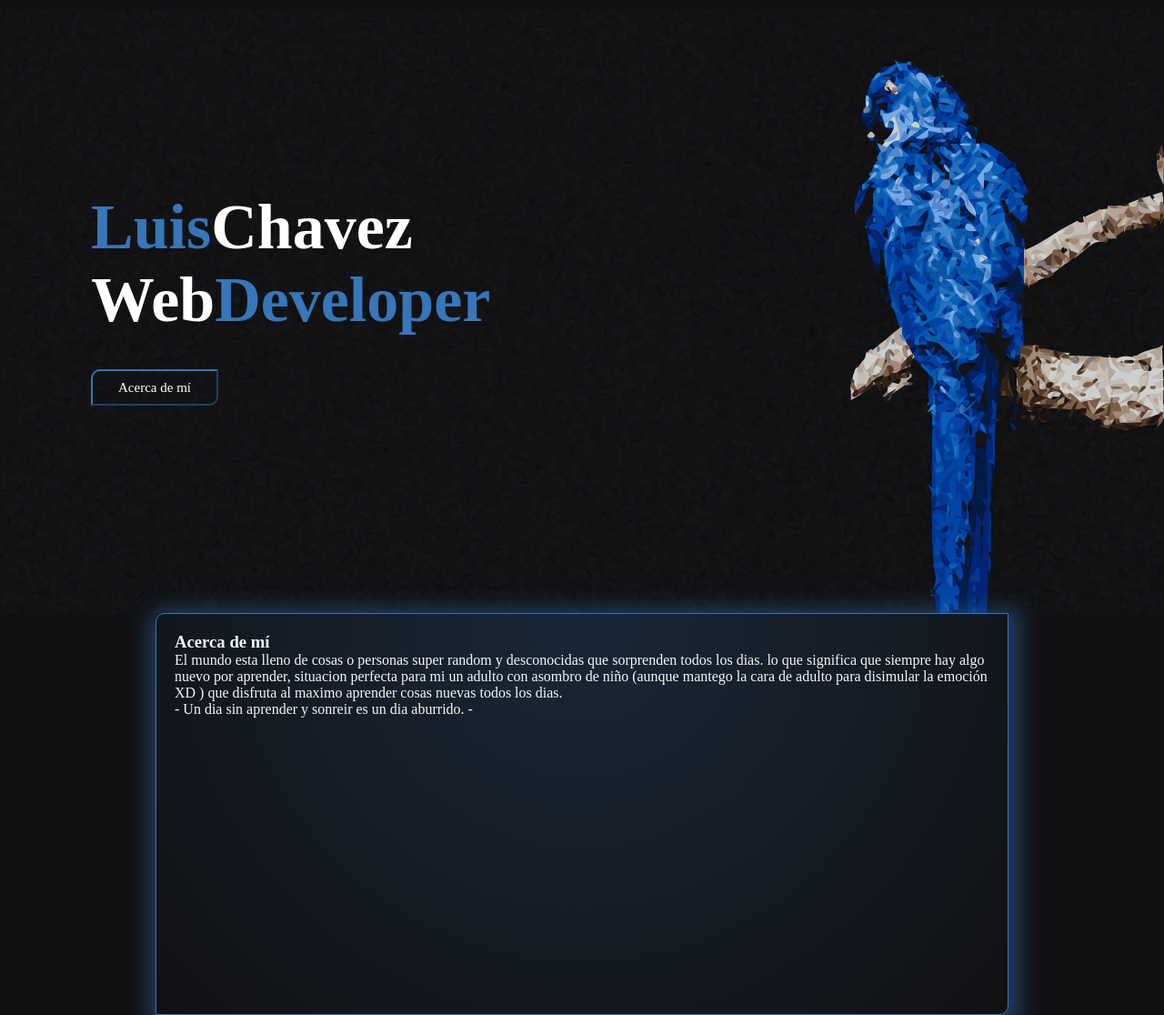
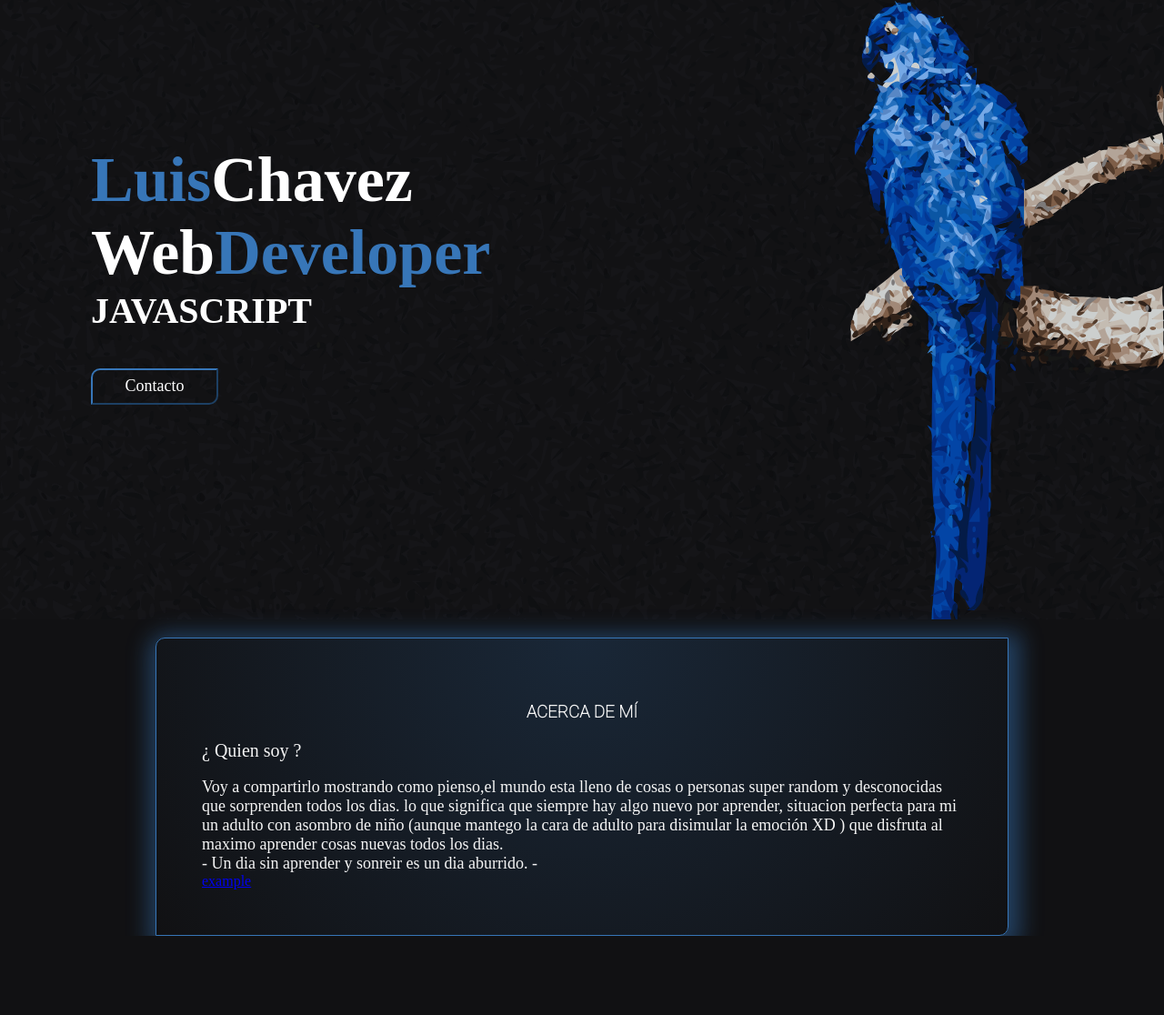
Before and after one commit to lFer17/portafolio, a website: page index.html in a window 1280 px wide. Shown: the part 119-1235 px from the top of the page at 91% size. After the commit the page ends 1148 px from the top, so only its background shows below. Drawn offline with nearby package versions, Linux system fonts and the light colour scheme; a web font is replaced by a local one.

Commit message:
Prueba pdf

```diff
--- a/assets/styles/styles.css
+++ b/assets/styles/styles.css
@@ -1,4 +1,5 @@
 @import url('https://fonts.googleapis.com/css2?family=PT+Serif+Caption&display=swap');
+@import url('https://fonts.googleapis.com/css2?family=Roboto:wght@100&display=swap');
 *{
 	margin: 0;
 	padding: 0;
@@ -13,8 +14,13 @@ header {
 	color: #ffffff;
 	display: flex;
 	justify-content: space-between;
-    height: 25px;
-    padding: 20px 90px;
+  height: 25px;
+  padding: 20px 90px;
+  width: -moz-available;          /* WebKit-based browsers will ignore this. */
+  width: -webkit-fill-available;  /* Mozilla-based browsers will ignore this. */
+  width: fill-available;
+  position: fixed;
+  z-index: 999;
 
 }
 header nav ul{
@@ -28,6 +34,8 @@ ul li a {
 	color: #ffffff;
 	text-decoration: none;
 	text-transform: uppercase;
+	font-weight: bolder;
+	font-family: 'Roboto', sans-serif;
 }
 ul li a:hover{
 	font-size: 17px;
@@ -39,13 +47,12 @@ ul li a:hover{
 .bienvenida{
 	background-image: url("../imgs/background1.svg");
 	background-repeat: no-repeat;
-	background-attachment: fixed;
 	background-position: 0px 65px;
 	-webkit-background-size: cover;
 	-moz-background-size: cover;
 	-o-background-size: cover;
 	background-size: cover;
-	height: 91vh;
+	height: 100vh;
 	display:flex;
 	flex-direction: column;
 	justify-content: center;
@@ -56,6 +63,20 @@ h2,h1{
 	color: #ffffff;
 	font-size: 70px;
 	word-spacing: 20px;
+}
+.text{
+	color: #ffffff;
+	font-size: 40px;
+}
+h3{
+	text-align: center;
+	text-transform: uppercase;
+	padding: 20px;
+	font-family: 'Roboto', sans-serif;
+}
+h4{
+		font-size: 20px;
+		font-weight: lighter;
 }
 .blue {
 	color:#3776b8;
@@ -71,7 +92,7 @@ h2,h1{
 	text-align:center;
 	background-color: transparent;
 	color: #ffffff;
-	font-size: 15px;
+	font-size: 18px;
 	width: 140px;
 	height: 40px;
 	padding: 5px;
@@ -90,7 +111,7 @@ h2,h1{
 	top: 5%;
 }
 
-#about {
+.container{
 	background: radial-gradient(circle at top, #3776b838 , #11111342);
 	border: solid #3776b8 1px;
 	border-radius:10px 0px 10px 0px;
@@ -102,8 +123,15 @@ h2,h1{
 	-moz-box-shadow: 3px 6px 24px 10px rgba(55,118,184,0.48);
 	padding: 20px;
 	color: whitesmoke;
-	height: 400px;
 	margin: 0 auto;
+	margin-top: 20px;
 	width: 70%;
+}
 
+.inner{
+	padding: 30px;
 }
+
+.inner p {
+	font-size: 18px;
+}
--- a/index.html
+++ b/index.html
@@ -28,15 +28,23 @@
       <h2><span class="blue">Luis</span>Chavez
        </h2>
       <h1>Web<label class="blue">Developer</label></h1>
-      <button class="btn btn-bienvenida">Acerca de mí</button>
+      <h2 class="text"></h2>
+      <button class="btn btn-bienvenida">Contacto</button>
      </div>
-     <section id="about">
+     <div class="container">
+     <section class="inner" id="about">
        <h3>Acerca de mí</h3>
        <div>
-         El mundo esta lleno de cosas o personas super random y desconocidas que sorprenden todos los dias. lo que significa que siempre hay algo nuevo por aprender, situacion perfecta para mi un adulto con asombro de niño (aunque mantego la cara de adulto para disimular la emoción XD ) que disfruta al maximo aprender cosas nuevas todos los dias. <br> - Un dia sin aprender y sonreir es un dia aburrido. -
+         <h4> ¿ Quien soy ? </h4>
+         <br>
+         <p>
+         Voy a compartirlo mostrando como pienso,el mundo esta lleno de cosas o personas super random y desconocidas que sorprenden todos los dias. lo que significa que siempre hay algo nuevo por aprender, situacion perfecta para mi un adulto con asombro de niño (aunque mantego la cara de adulto para disimular la emoción XD ) que disfruta al maximo aprender cosas nuevas todos los dias. <br> - Un dia sin aprender y sonreir es un dia aburrido. -
+        </p>
+        <a href="./assets/cv/accceso.pdf" target="_Blank">example</a>
+      </div>
+     </section>
 
-       </div>
-     </section>
+     </div>
 
     <script src="./node_modules/animejs/lib/anime.min.js" defer></script>
     <script  src="./scripts/script.js" defer></script>
--- a/scripts/script.js
+++ b/scripts/script.js
@@ -1,8 +1,76 @@
-let letter = document.querySelectorAll(".letter");
+class TextScramble {
+  constructor(el) {
+    this.el = el
+    this.chars = '!<>-_\\/[]{}—=+*^?#________'
+    this.update = this.update.bind(this)
+  }
+  setText(newText) {
+    const oldText = this.el.innerText
+    const length = Math.max(oldText.length, newText.length)
+    const promise = new Promise((resolve) => this.resolve = resolve)
+    this.queue = []
+    for (let i = 0; i < length; i++) {
+      const from = oldText[i] || ''
+      const to = newText[i] || ''
+      const start = Math.floor(Math.random() * 40)
+      const end = start + Math.floor(Math.random() * 40)
+      this.queue.push({ from, to, start, end })
+    }
+    cancelAnimationFrame(this.frameRequest)
+    this.frame = 0
+    this.update()
+    return promise
+  }
+  update() {
+    let output = ''
+    let complete = 0
+    for (let i = 0, n = this.queue.length; i < n; i++) {
+      let { from, to, start, end, char } = this.queue[i]
+      if (this.frame >= end) {
+        complete++
+        output += to
+      } else if (this.frame >= start) {
+        if (!char || Math.random() < 0.28) {
+          char = this.randomChar()
+          this.queue[i].char = char
+        }
+        output += `<span class="dud">${char}</span>`
+      } else {
+        output += from
+      }
+    }
+    this.el.innerHTML = output
+    if (complete === this.queue.length) {
+      this.resolve()
+    } else {
+      this.frameRequest = requestAnimationFrame(this.update)
+      this.frame++
+    }
+  }
+  randomChar() {
+    return this.chars[Math.floor(Math.random() * this.chars.length)]
+  }
+}
 
-let animation = anime({
-  targets:letter,
-  translateY:[-50,0],
-  delay: (el, i) => 300 + 70 * i,
-  easing:'easeInOutExpo',
-});
+
+const phrases = [
+  'HTML',
+  'CSS',
+  'JAVASCRIPT',
+  'BOOTSTRAP',
+  'REACT',
+  'MY SQL'
+]
+
+const el = document.querySelector('.text')
+const fx = new TextScramble(el)
+
+let counter = 0
+const next = () => {
+  fx.setText(phrases[counter]).then(() => {
+    setTimeout(next, 800)
+  })
+  counter = (counter + 1) % phrases.length
+}
+
+next()
```
Also changed, not shown: 1 other file.
